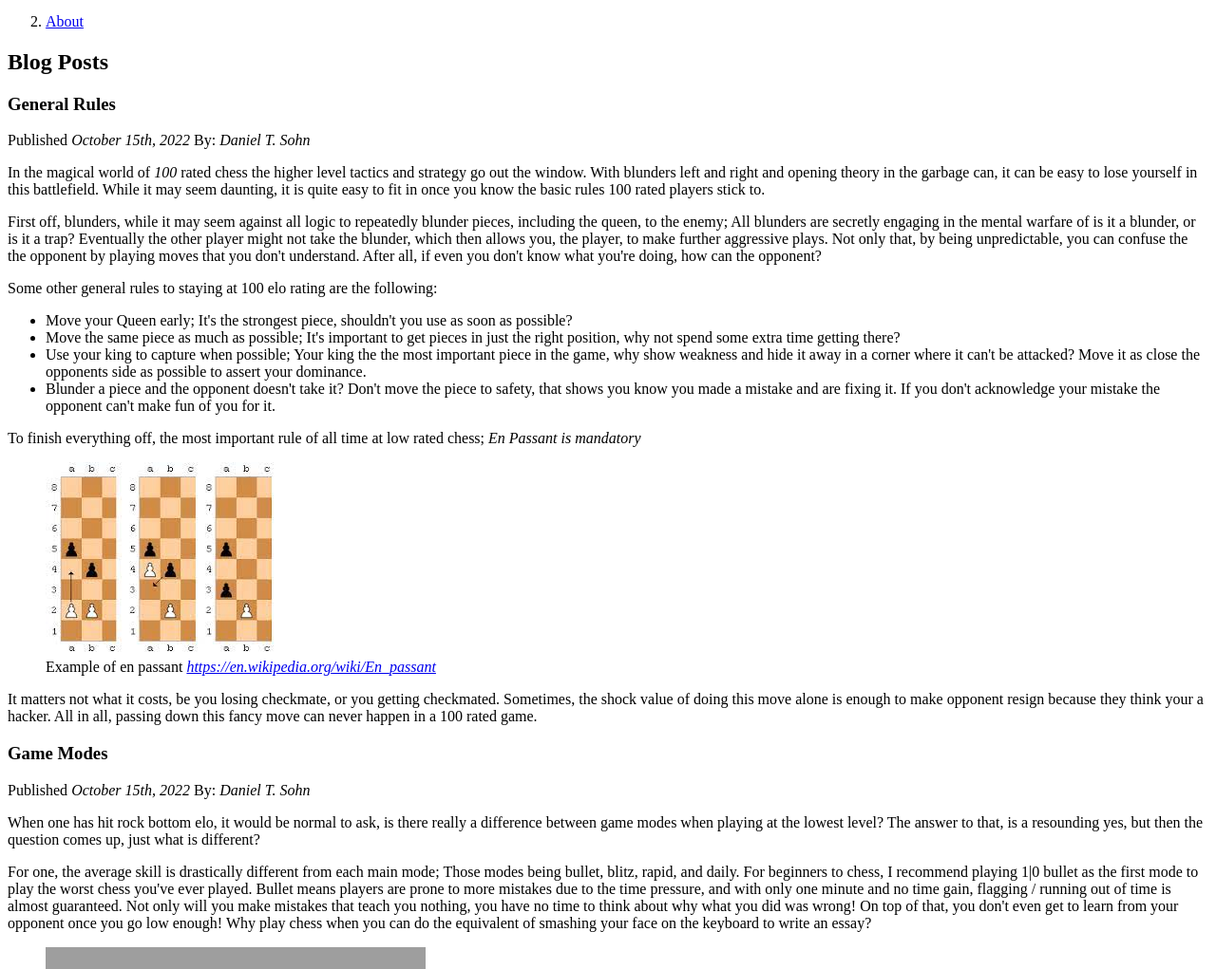
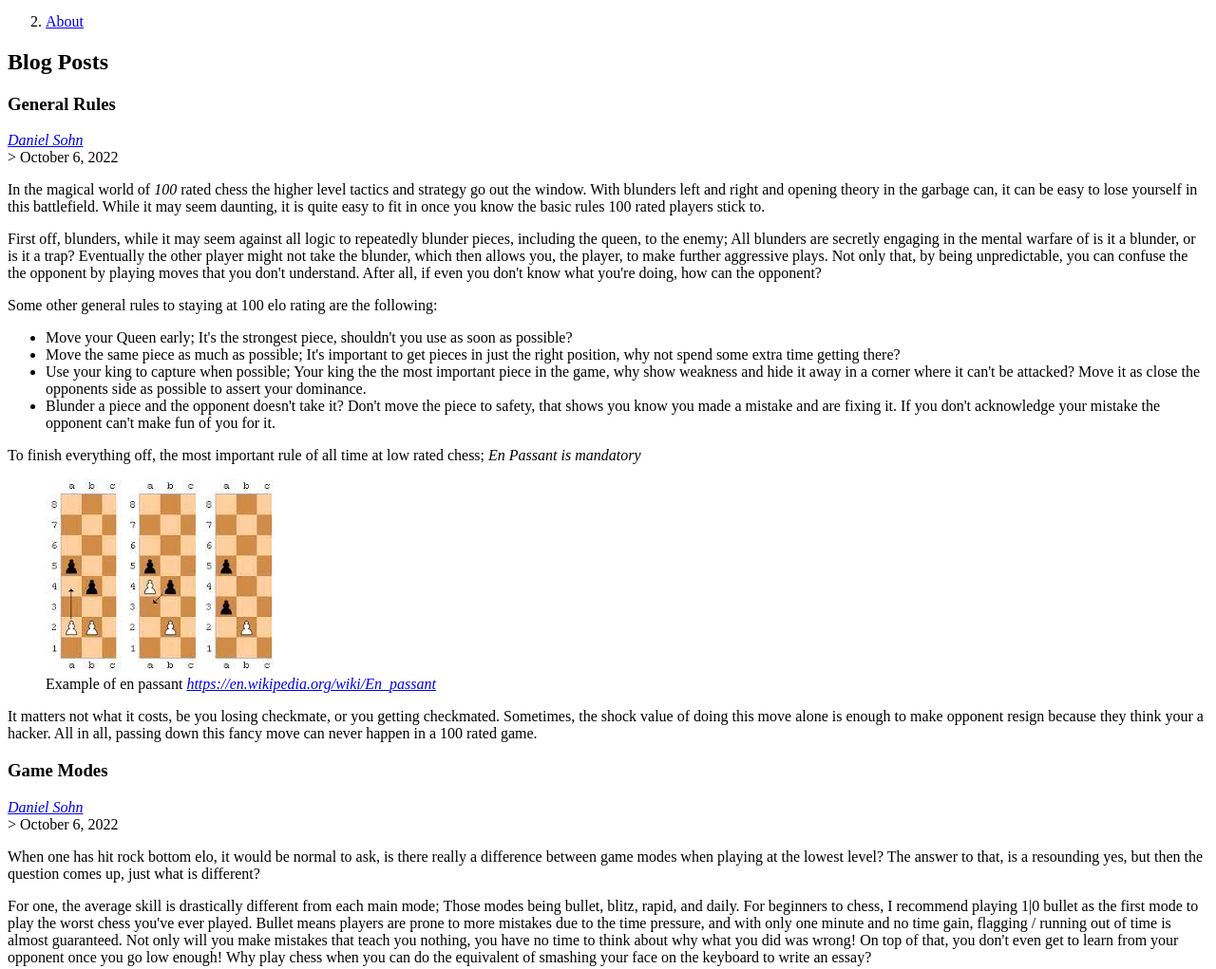
Before and after one commit to DanielTSohn/mi349_blog, a plain HTML site: page index.html in a window 1280 px wide. Shown: the part 100-1121 px from the top of the page at 95% size. Drawn offline with Linux system fonts and the light colour scheme; grey boxes are pictures that could not be loaded.

Commit message:
Update index.html

```diff
--- a/index.html
+++ b/index.html
@@ -22,7 +22,8 @@
         <h2>Blog Posts</h2>
             <article>
                 <h3>General Rules</h3>
-                <footer>Published <i>October 15th, 2022</i> By: <i>Daniel T. Sohn</i></footer>
+                <address class="author"><a rel = "author" href="https://www.linkedin.com/in/daniel-sohn-668428234/"> Daniel Sohn </a></address>>
+                <time datetime="2022-10-15" title="October 6, 2022">October 6, 2022</time>
                 <p>
                     In the magical world of <em>100</em> rated chess the higher level tactics and strategy go out the window.
                     With blunders left and right and opening theory in the garbage can, it can be easy to lose yourself in this battlefield.
@@ -84,8 +85,8 @@
 
             <article>
                 <h3>Game Modes</h3>
-                <footer>Published <i>October 15th, 2022</i> By: <i>Daniel T. Sohn</i></footer>
-
+                <address class="author"><a rel = "author" href="https://www.linkedin.com/in/daniel-sohn-668428234/"> Daniel Sohn </a></address>>
+                <time datetime="2022-10-15" title="October 6, 2022">October 6, 2022</time>
                 <p>
                     When one has hit rock bottom elo, it would be normal to ask, is there really a difference between game modes when playing at the lowest level?
                     The answer to that, is a resounding yes, but then the question comes up, just what is different?
```
